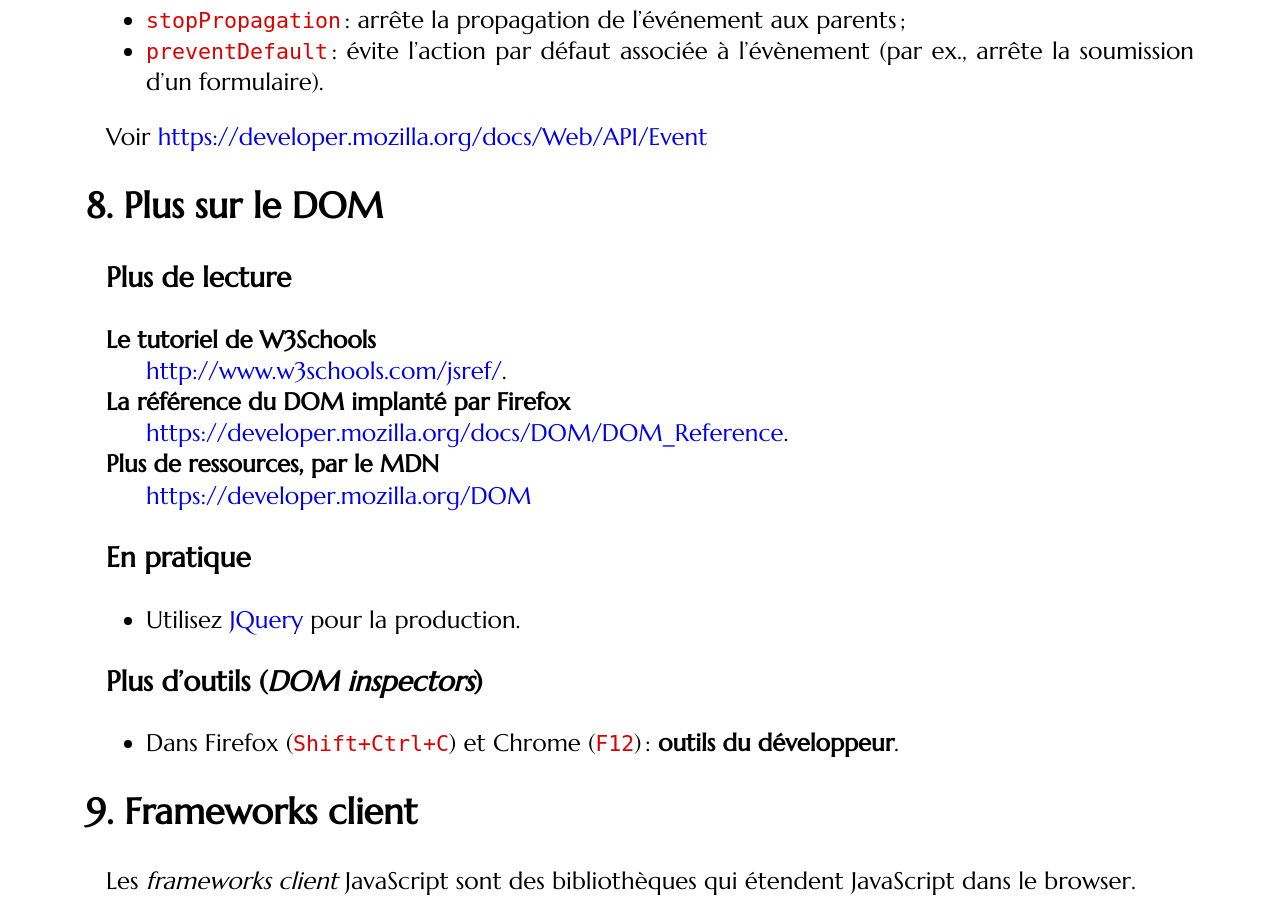
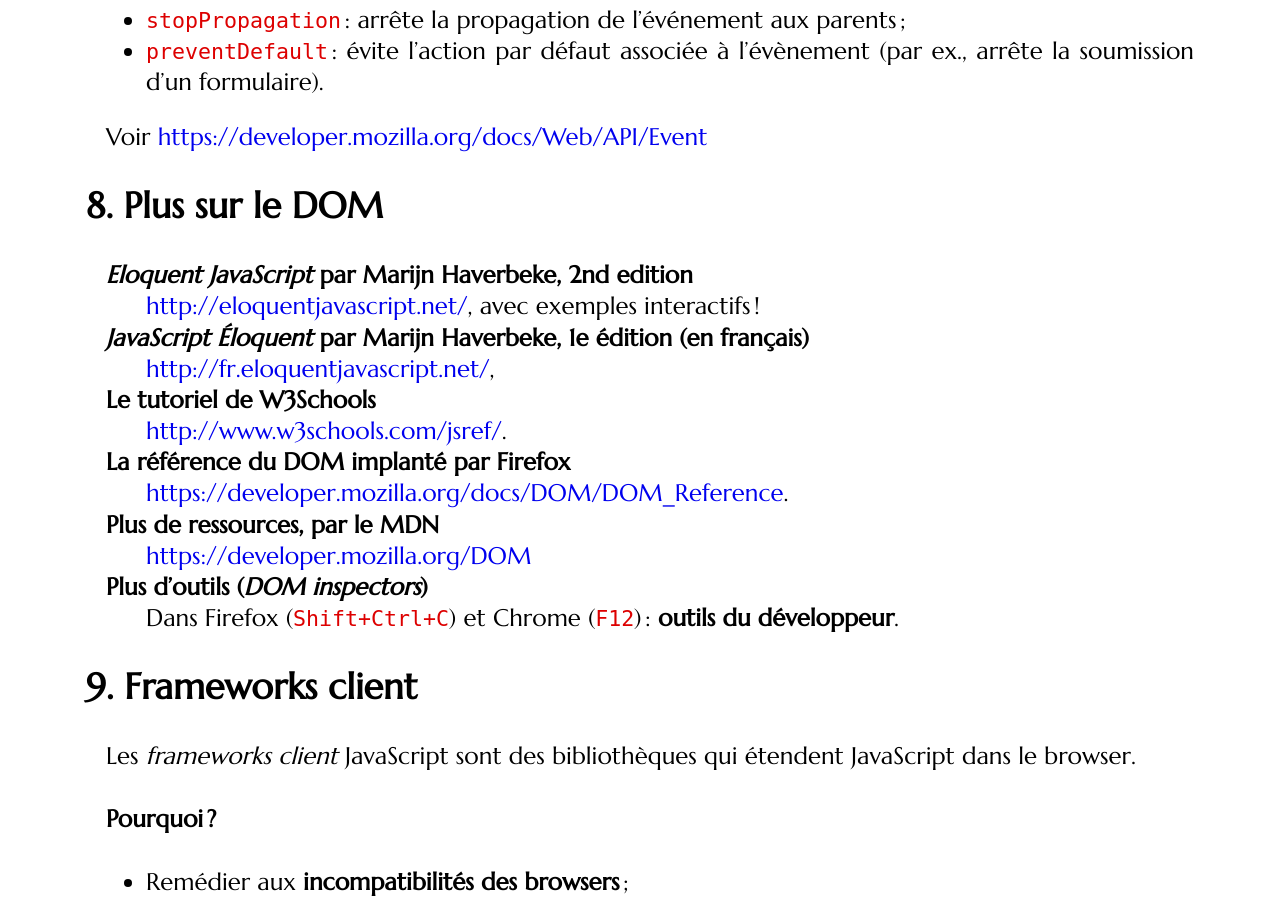
Before and after one commit to defeo/aws, a Jekyll site: the page built from lessons/dom.md, in a window 1280 px wide and 900 px high, scrolled down 4349 px. Built offline with Jekyll 4.4.1, drawn with Linux system fonts in a browser that asks for light colours; nearby versions of some CDN libraries; some web fonts are replaced.

Commit message:
Added references for the DOM

```diff
--- a/lessons/dom.md
+++ b/lessons/dom.md
@@ -240,7 +240,11 @@ Voir <https://developer.mozilla.org/docs/Web/API/Event>
 
 ## Plus sur le DOM
 
-### Plus de lecture
+*Eloquent JavaScript* par Marijn Haverbeke, 2nd edition
+: <http://eloquentjavascript.net/>, avec exemples interactifs !
+
+*JavaScript Éloquent* par Marijn Haverbeke, 1e édition (en français)
+: <http://fr.eloquentjavascript.net/>,
 
 Le tutoriel de W3Schools
 : <http://www.w3schools.com/jsref/>.
@@ -251,13 +255,8 @@ La référence du DOM implanté par Firefox
 Plus de ressources, par le MDN
 : <https://developer.mozilla.org/DOM>
 
-### En pratique
-
-- Utilisez [JQuery](http://jquery.com) pour la production.
-
-### Plus d'outils (*DOM inspectors*)
-
-- Dans Firefox (`Shift+Ctrl+C`) et Chrome (`F12`) : **outils du développeur**.
+Plus d'outils (*DOM inspectors*)
+: Dans Firefox (`Shift+Ctrl+C`) et Chrome (`F12`) : **outils du développeur**.
 
 </section>
 <section>
```
